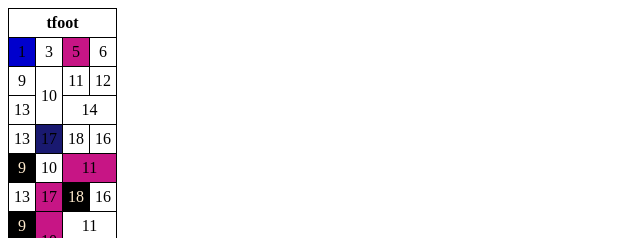
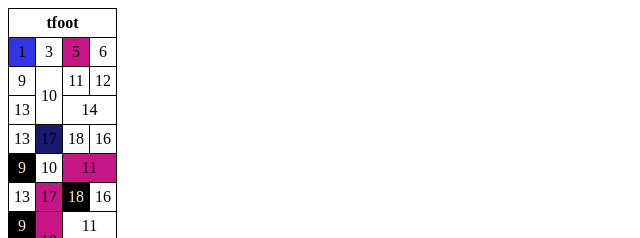
Before and after one commit to Huor97/tableu, a plain HTML site: page index.html in a window 1280 px wide. Shown: the top 238 px of the page, 0-640 px from the left. Drawn offline with Linux system fonts and the light colour scheme.

Commit message:
color change

```diff
--- a/index.html
+++ b/index.html
@@ -31,7 +31,7 @@
 
             <tbody>
                  <tr>
-                     <td style="background-color: mediumblue;">1</td>
+                     <td style="background-color: rgb(52, 52, 231);">1</td>
                      <td>3</td>
                      <td style="background-color: mediumvioletred;">5</td>
                      <td>6</td>
```
